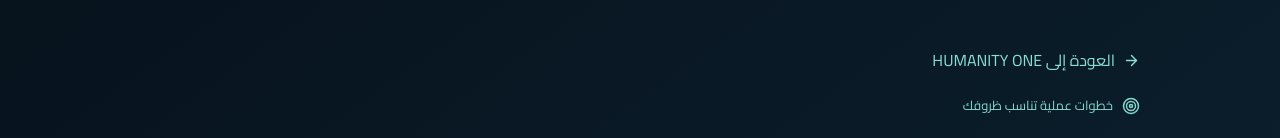
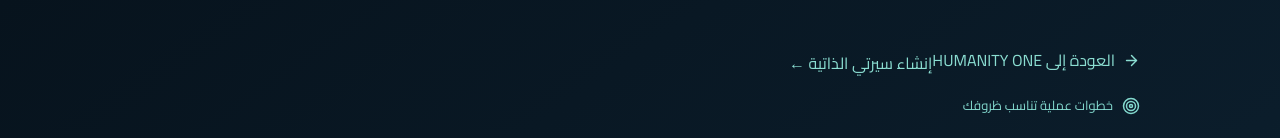
Before and after one commit to o6384051-cpu/humanity-one, a Next.js app: page /personal-plan in a window 1280 px wide. Shown: the top 138 px of the page. Built offline with nearby package versions, Linux system fonts and the light colour scheme.

Commit message:
Link personal plan to CV builder

```diff
--- a/src/app/personal-plan/page.tsx
+++ b/src/app/personal-plan/page.tsx
@@ -68,6 +68,7 @@ export default function PersonalPlanPage() {
   return <main dir="rtl" style={{ minHeight: "100vh", padding: "clamp(18px,4vw,48px)", color: "#e8f1f5", background: "linear-gradient(145deg,#07131d,#0b1d2b 58%,#102a34)" }}>
     <div style={{ maxWidth: 1000, margin: "0 auto" }}>
       <Link href="/" style={{ display: "inline-flex", alignItems: "center", gap: 8, color: "#8bded2", textDecoration: "none", marginBottom: 24 }}><ArrowRight size={17} /> العودة إلى HUMANITY ONE</Link>
+      <Link href="/resume" style={{ display: "inline-flex", alignItems: "center", gap: 8, color: "#8bded2", textDecoration: "none", marginBottom: 18 }}>إنشاء سيرتي الذاتية ←</Link>
       <header style={{ marginBottom: 22 }}>
         <div style={{ display: "flex", alignItems: "center", gap: 9, color: "#83d9ce", fontSize: 13 }}><Target size={18} /> خطوات عملية تناسب ظروفك</div>
         <h1 style={{ fontSize: "clamp(27px,4vw,39px)", margin: "9px 0" }}>خطتي لتحسين حياتي</h1>
```
